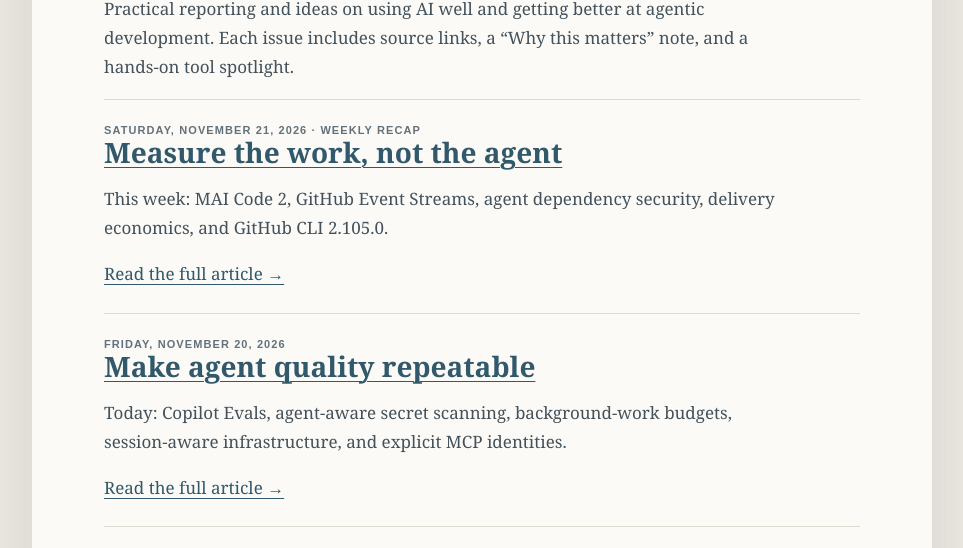
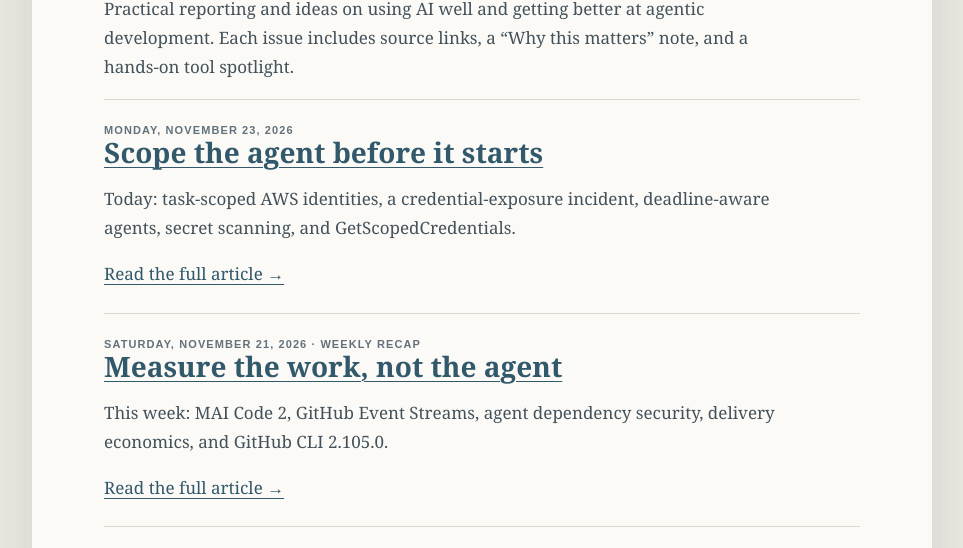
Before and after one commit to bobbygrdn/AI-and-Agentic-Development-Newsletter, a plain HTML site: page site/index.html in a window 1280 px wide. Shown: the part 237-785 px from the top of the page, without its empty margins (158-1121 px from the left). Drawn offline with Linux system fonts and the light colour scheme.

Commit message:
Publish November 23, 2026 newsletter issue

```diff
--- a/site/index.html
+++ b/site/index.html
@@ -22,6 +22,7 @@
 .theme-toggle:focus-visible{outline:3px solid var(--accent);outline-offset:3px}
 @media(max-width:600px){.topbar{align-items:flex-start}.theme-toggle{padding:7px 10px}}
 </style></head><body><main class="page"><div class="topbar"><div class="eyebrow">Independent newsletter · Daily</div><button class="theme-toggle" id="theme-toggle" type="button" aria-label="Switch to dark mode" aria-pressed="false">Dark mode</button></div><h1>All Things AI Dev Newsletter</h1><p>Practical reporting and ideas on using AI well and getting better at agentic development. Each issue includes source links, a “Why this matters” note, and a hands-on tool spotlight.</p>
+<section class="issue"><div class="date">Monday, November 23, 2026</div><h2><a href="./issues/2026-11-23.html">Scope the agent before it starts</a></h2><p>Today: task-scoped AWS identities, a credential-exposure incident, deadline-aware agents, secret scanning, and GetScopedCredentials.</p><a href="./issues/2026-11-23.html">Read the full article →</a></section>
 <section class="issue"><div class="date">Saturday, November 21, 2026 · Weekly recap</div><h2><a href="./issues/2026-11-21-weekly-recap.html">Measure the work, not the agent</a></h2><p>This week: MAI Code 2, GitHub Event Streams, agent dependency security, delivery economics, and GitHub CLI 2.105.0.</p><a href="./issues/2026-11-21-weekly-recap.html">Read the full article →</a></section>
 <section class="issue"><div class="date">Friday, November 20, 2026</div><h2><a href="./issues/2026-11-20.html">Make agent quality repeatable</a></h2><p>Today: Copilot Evals, agent-aware secret scanning, background-work budgets, session-aware infrastructure, and explicit MCP identities.</p><a href="./issues/2026-11-20.html">Read the full article →</a></section>
 <section class="issue"><div class="date">Thursday, November 19, 2026</div><h2><a href="./issues/2026-11-19.html">Replace polling with events</a></h2><p>Today: GitHub Event Streams, event-shaped handoffs, adaptive review effort, MCP trust boundaries, and GitHub CLI 2.105.0.</p><a href="./issues/2026-11-19.html">Read the full article →</a></section>
```
Also changed, not shown: site/issues/2026-11-23.html (added, +1 -0 lines).
